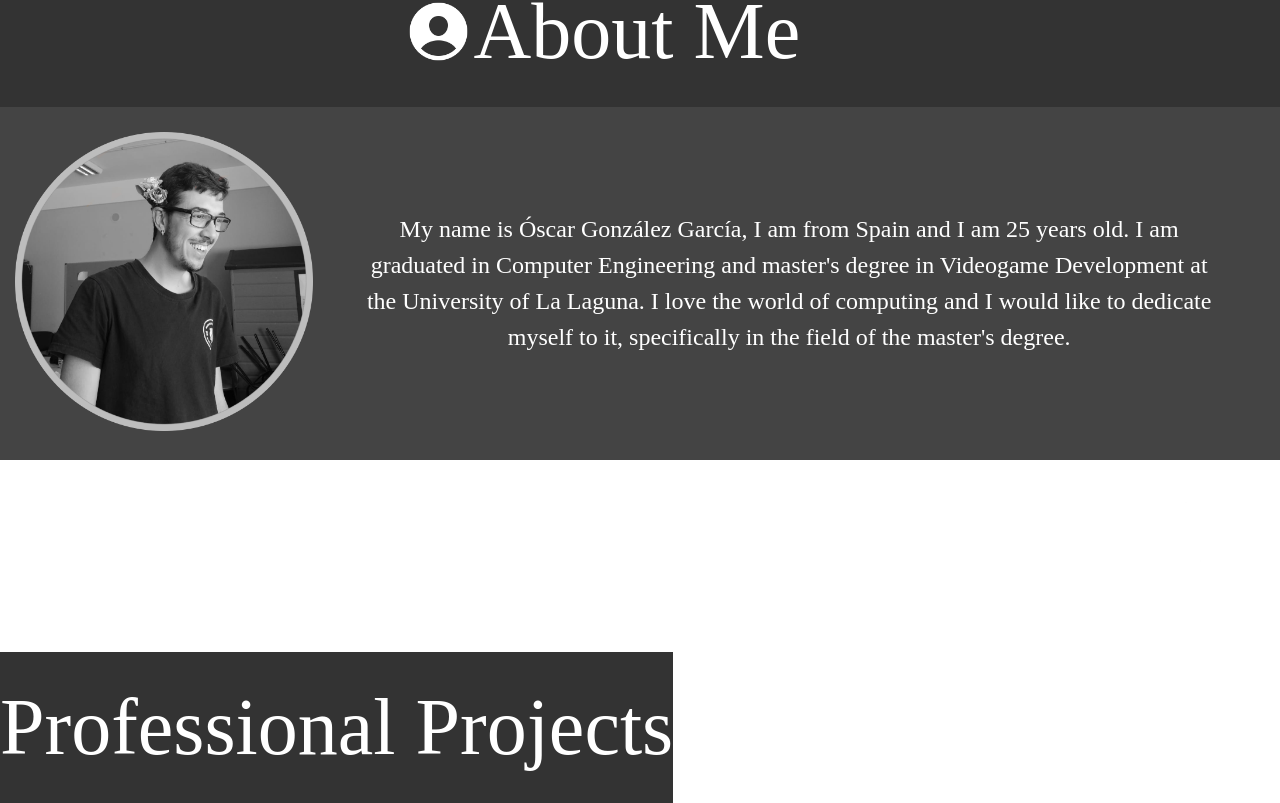
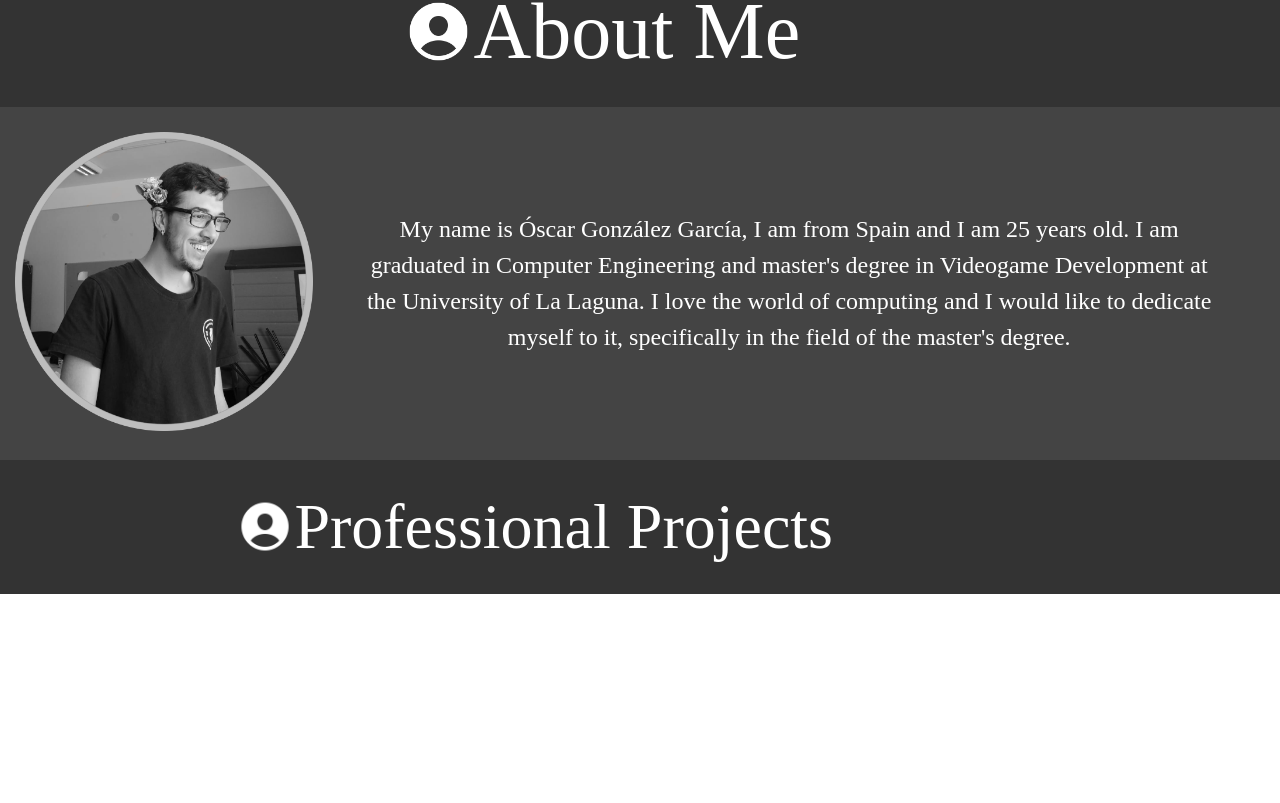
Before and after one commit to Gandares/Gandares-portfolio, a Nuxt app: page / in a window 1280 px wide. Shown: the part 1003-1806 px from the top of the page. After the commit the page ends 1597 px from the top, so only its background shows below. Built offline with nearby package versions, Linux system fonts and the light colour scheme.

Commit message:
Añadido titulo proyectos profesionales

```diff
--- a/components/ProfessionalProjects.vue
+++ b/components/ProfessionalProjects.vue
@@ -1,9 +1,10 @@
 <template>
 <div id="ProfessionalContainer">
     <div id="ProfessionalImageAndTitle">
-        <div class="element" style="width: 37%;"><img id="TitleImage" src="@/static/person-circle.png" /></div>
-        <div class="element" id="AboutMeTitle">Professional Projects</div>
+        <div class="element" style="width: 23%;"><img id="TitleImageProfessional" src="@/static/person-circle.png" /></div>
+        <div class="element" id="ProfessionalTitle">Professional Projects</div>
     </div>
+    <div></div>
 </div>
 </template>
 
@@ -14,8 +15,27 @@
 }
 
 #ProfessionalImageAndTitle {
+    display: table;
+    width: 100%;
+    height: 100%;
+    background-color: #333;
+}
 
+#ProfessionalTitle {
+    float: left;
+    font-size: 400%;
+    background-color: #333;
+    color: white;
+    padding-top: 30px;
+    padding-bottom: 30px;
 }
+
+#TitleImageProfessional {
+    float: right;
+    width: 20%;
+}
+
+
 </style>
 
 <script>
```
